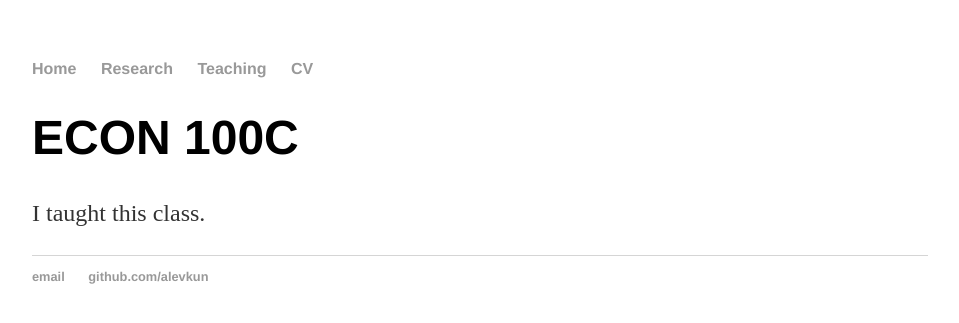
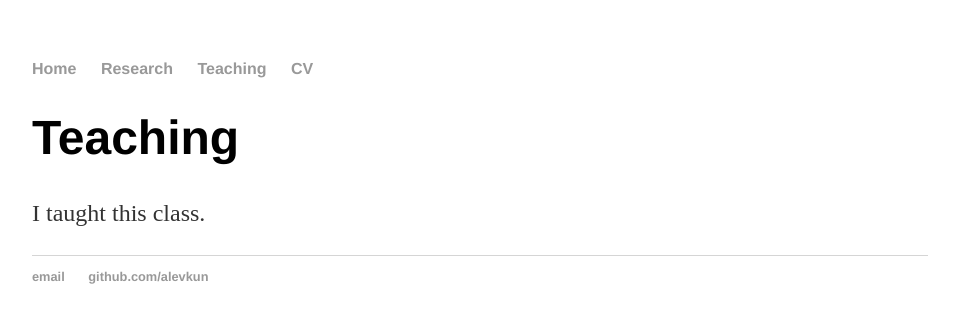
Before and after one commit to alevkun/alevkun.github.io, a Jekyll site: the page built from teaching/index.html, in a window 1280 px wide. Shown: the top 323 px of the page, without its empty margins (160-1119 px from the left). Built offline with Jekyll 4.4.1, drawn with Linux system fonts in a browser that asks for light colours.

Commit message:
Update index.html

```diff
--- a/teaching/index.html
+++ b/teaching/index.html
@@ -3,6 +3,6 @@ layout: default
 title: Teaching
 ---
 <div class="blurb">
-	<h1>ECON 100C</h1>
+	<h1>Teaching</h1>
 	<p>I taught this class.</p>
 </div><!-- /.blurb -->
```
